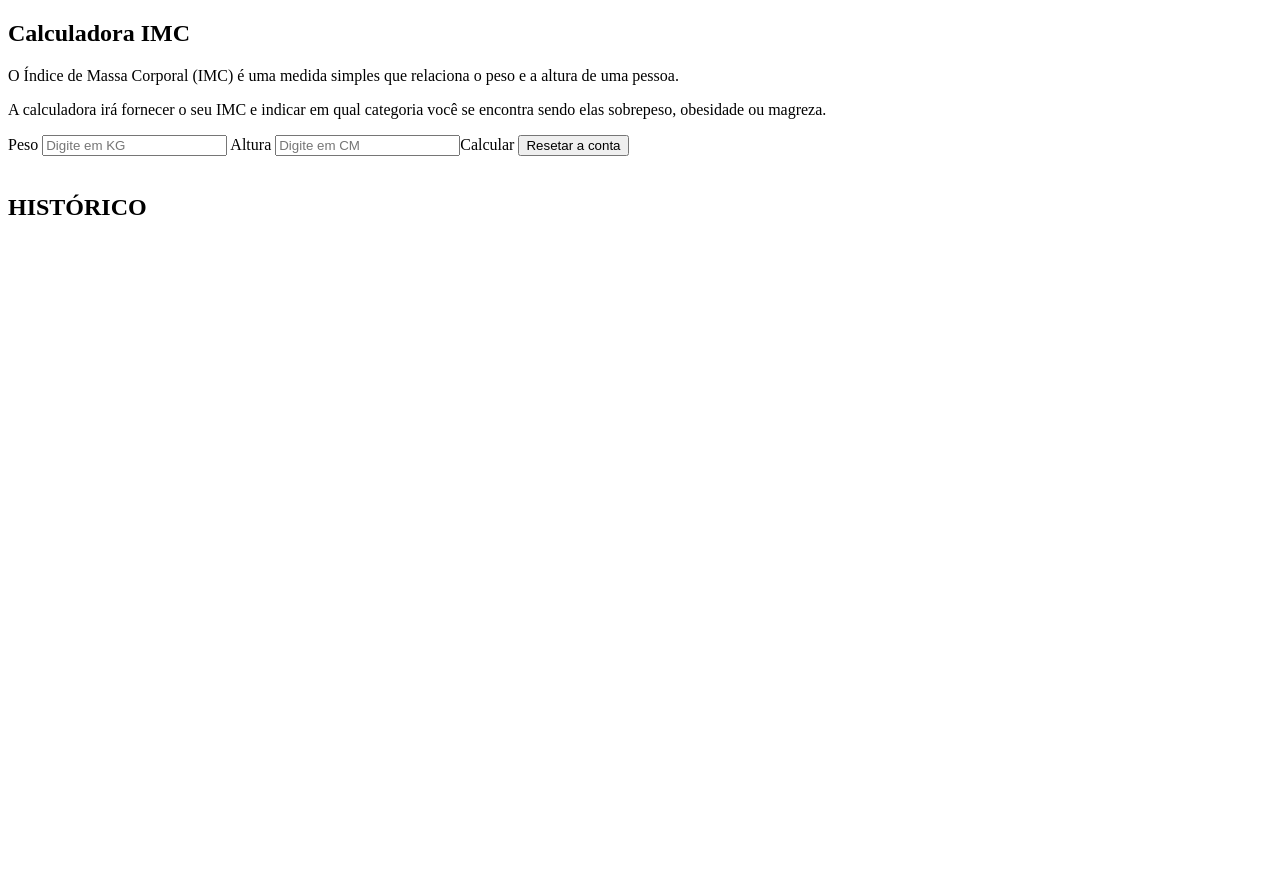
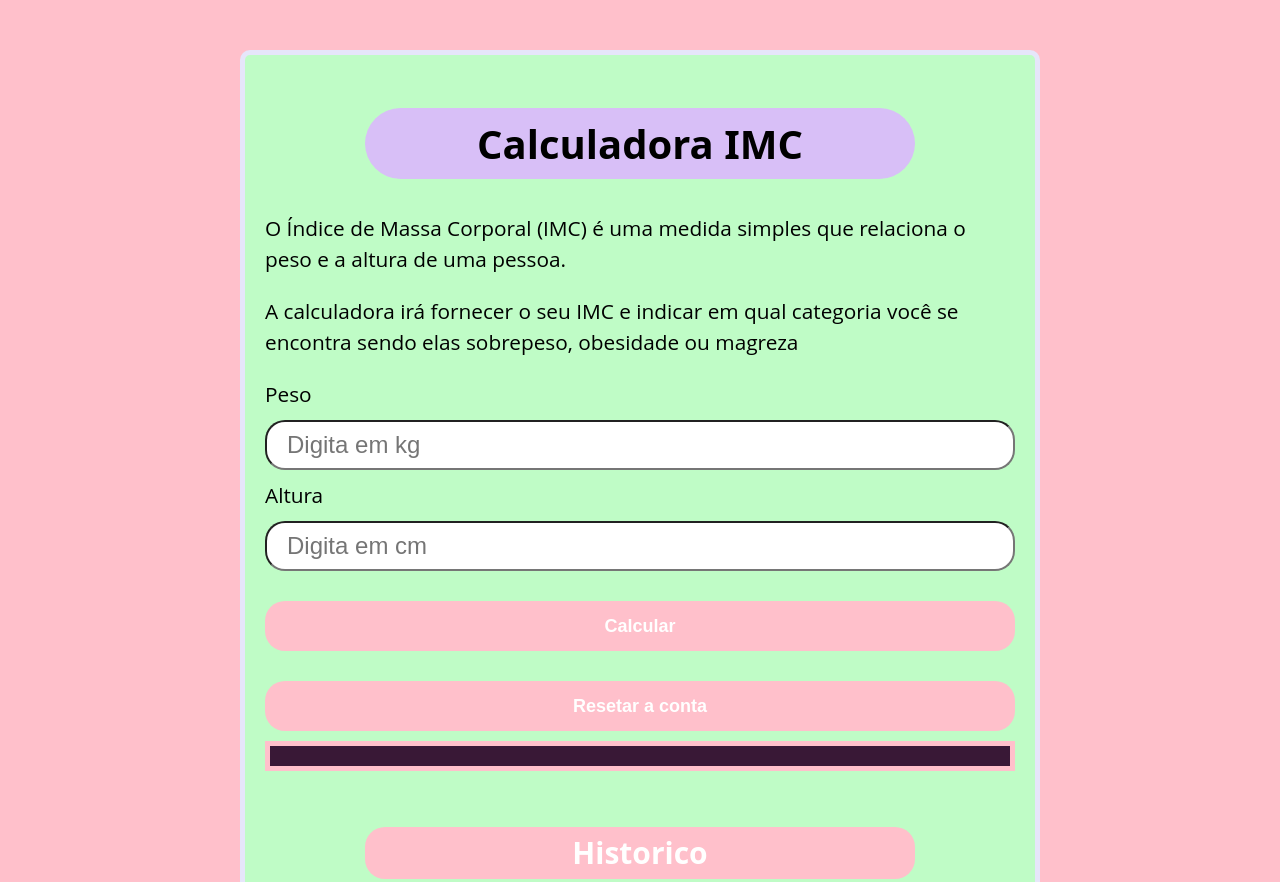
Before and after one commit to ANAMONTEIROMISQUITA/calculadora_de_imc, a plain HTML site: page index.html in a window 1280 px wide. Shown: the top 882 px of the page. Before the commit the page ends 800 px from the top, so only its background shows below. Drawn offline with Linux system fonts and the light colour scheme.

Commit message:
update index anda index

```diff
--- a/assets/css/style.css
+++ b/assets/css/style.css
@@ -0,0 +1,129 @@
+:root {
+  --primary-color: #FFC0CB;
+  --primary-color-darker: #D8BFF7;
+}
+
+* {
+  box-sizing: border-box;
+  outline: 0;
+}
+
+body {
+  margin: 0;
+  padding: 0;
+  background: var(--primary-color);
+  font-family: 'Open sans', sans-serif;
+  font-size: 1.3em;
+  line-height: 1.5em;
+}
+
+.container {
+  max-width: 800px;
+  margin: 50px auto;
+  background: #BFFCC6;
+  padding: 20px;
+  border-radius: 10px;
+  border: 5px solid #E6E6FA;
+}
+
+img, form input, form label, form button {
+  display: block;
+  width: 100%;
+  margin-bottom: 10px;
+  border-radius: 20px;
+}
+
+form input {
+  font-size: 24px;
+  height: 50px;
+  padding: 0 20px;
+}
+
+form input:focus {
+  outline: 1px solid var(--primary-color);
+}
+
+form button {
+  border: none;
+  background: var(--primary-color);
+  color: #fff;
+  font-size: 18px;
+  font-weight: 700;
+  height: 50px;
+  cursor: pointer;
+  margin-top: 30px;
+
+}
+
+form button:hover {
+  background: var(--primary-color-darker);
+}
+
+#resultado {
+  background: #391836;
+  padding: 10px 20px;
+  color: rgb(255, 249, 249);
+  border: 5px solid var(--primary-color);
+}
+
+h1{
+  text-align: center;
+  font-size: 40px ;
+    font-family: "Nabla", system-ui;
+    font-optical-sizing: auto;
+    font-style: normal;
+      background-color: #D8BFF7;
+      padding: 20px;
+    margin-left: 100px;
+    margin-right: 100px ;
+    border-radius: 50px;
+
+}
+
+#console {
+  width: 100%;
+  height: 200px;
+  border: 5px solid var(--primary-color);
+  background-color: #391836;
+  overflow: auto;
+  padding: 10px;
+  font-family: monospace;
+  font-size: 14px;
+  color: white;
+  padding-top: 15px;
+  padding-left: 40px;
+}
+
+h2 {
+  text-align: center;
+  font-size: 30px ;
+    font-style: normal;
+      background-color: var(--primary-color);
+      padding: 10px;
+    color: #ffffff;
+    margin-left: 100px;
+    margin-right: 100px ;
+    border-radius: 20px;
+    font-weight: bold;
+}
+
+
+@media screen and (max-width: 768px) {
+
+  .tabela{
+    margin: 0%;
+    margin-bottom: 50px;
+  }
+  .hist{
+    margin: 0%;
+    margin-bottom: 30px;
+  }
+  .text{
+    text-align: justify;
+    margin: 5px;
+  }
+  .nav{
+    text-align: center;
+    justify-content: center;
+  }
+}
--- a/index.html
+++ b/index.html
@@ -1,25 +1,35 @@
 <!DOCTYPE html>
 <html lang="en">
+
 <head>
   <meta charset="UTF-8">
   <meta name="viewport" content="width=device-width, initial-scale=1.0">
   <title>Calculadora IMC</title>
-        <link rel="stylesheet" href="./assets/css/style.css"
+  <link rel="stylesheet" href="./assets/css/style.css">
+
+
 </head>
+
 <body>
-        <section class="conteiner">
+
+  <section class="container">
+
     <h1 class="tabela">Calculadora IMC</h1>
     <div class="text">
       <p>O Índice de Massa Corporal (IMC) é uma medida simples que relaciona o peso e a altura de uma pessoa.</p>
-                <p>A calculadora irá fornecer o seu IMC e indicar em qual categoria você se
-                   encontra sendo elas sobrepeso, obesidade ou magreza.</p>
+
+      <p> A calculadora irá fornecer o seu IMC e indicar em qual categoria você se
+        encontra sendo elas sobrepeso, obesidade ou
+        magreza</p>
+
     </div>
     <form class="form" id="form">
-                <label for="altura">Peso</label>
-                <input type="number" id="peso" placeholder="Digite em KG">
 
-                <label for="peso">Altura</label>
-                <input type="number" id="altura" placeholder="Digite em CM"
+      <label for="altura"> Peso</label>
+      <input type="number" id="peso" placeholder="Digita em kg">
+
+      <label for="peso"> Altura</label>
+      <input type="number" id="altura" placeholder="Digita em cm">
 
       <button type="submit">Calcular</button>
       <button type="reset">Resetar a conta</button>
@@ -27,12 +37,16 @@
 
     <div class="resultado" id="resultado"></div>
 
+
     <br>
-                <h2 class="hist">HISTÓRICO</h2>
+    <h2 class="hist">Historico</h2>
     <div id="console">
       <div id="bra"></div>
     </div>
-            </br>
+
+
+    <script src="./assets/js/main.js"></script>
   </section>
 </body>
+
 </html>
```
Lines whose indentation alone changed are shown as unchanged.
